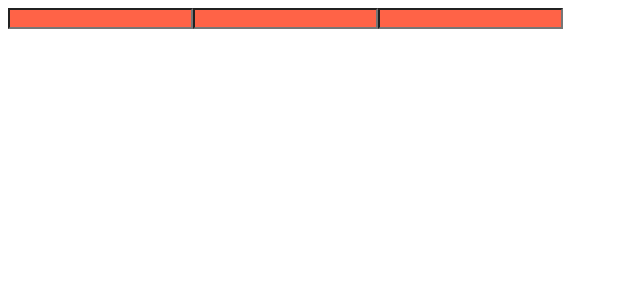
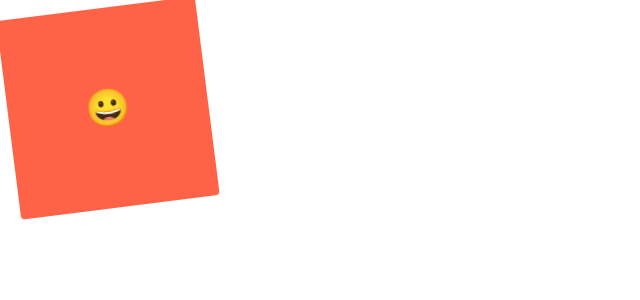
Before and after one commit to LEEHYEYEONG/ReactJS_MasterClass, a React (Create React App) app: page / in a window 1280 px wide. Shown: the top 300 px of the page, without its empty margins (0-640 px from the left). Built offline with nearby package versions, Linux system fonts and the light colour scheme.

Commit message:
#2.4 animations

```diff
--- a/src/App.js
+++ b/src/App.js
@@ -1,19 +1,49 @@
-import styled from "styled-components";
+import styled, {keyframes} from "styled-components";
 
-const Father = styled.div`
+const Wrapper = styled.div`
   display: flex;
 `;
-const Input = styled.input.attrs({ required: true, minLength: 10 })`
+
+const rotationAnimation = keyframes`
+  0% {
+    transform: rotate(0deg);
+    border-radius: 0px;
+  }
+  50% {
+    border-radius: 100px;
+  }
+  100% {
+    transform: rotate(360deg);
+    border-radius: 0px;
+  }
+`;
+
+const Box = styled.div`
+  height: 200px;
+  width: 200px;
   background-color: tomato;
+  display: flex;
+  justify-content: center;
+  align-items: center;
+  animation: ${rotationAnimation} 1s linear infinite;
+  span {
+    font-size: 36px;
+    &:hover {
+      font-size: 40px;
+    }
+    &:active {
+      opacity: 0;
+    }
+  }
 `;
 
 function App() {
   return (
-    <Father as="header">
-      <Input />
-      <Input />
-      <Input />
-    </Father>
+    <Wrapper>
+      <Box>
+        <span>😀</span>
+      </Box>
+    </Wrapper>
   );
 }
 
```
